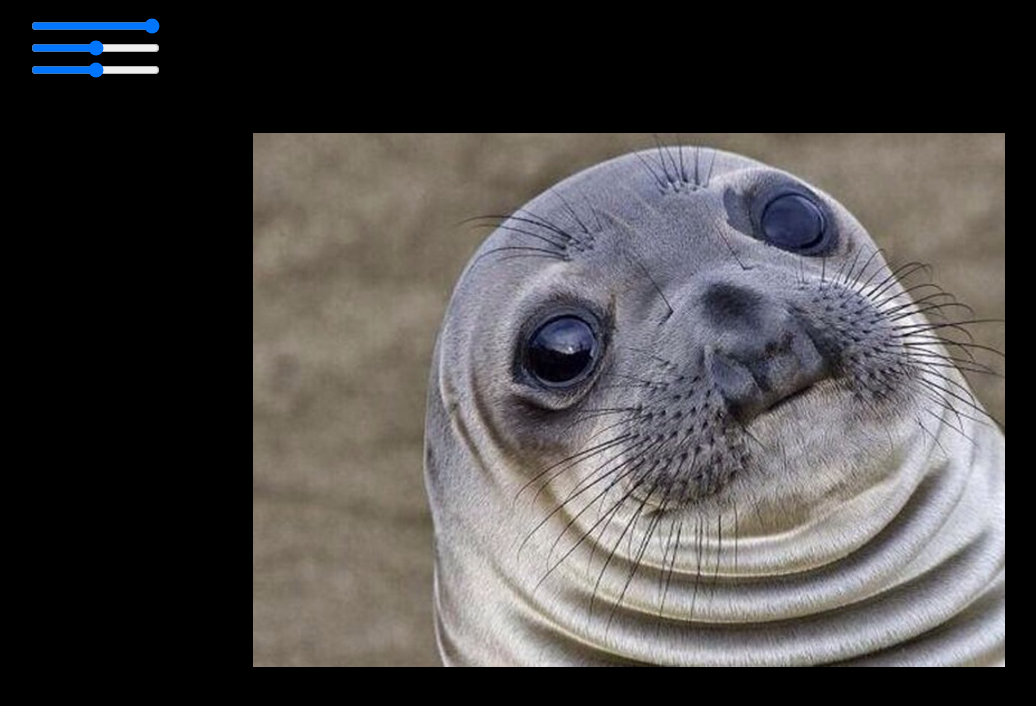
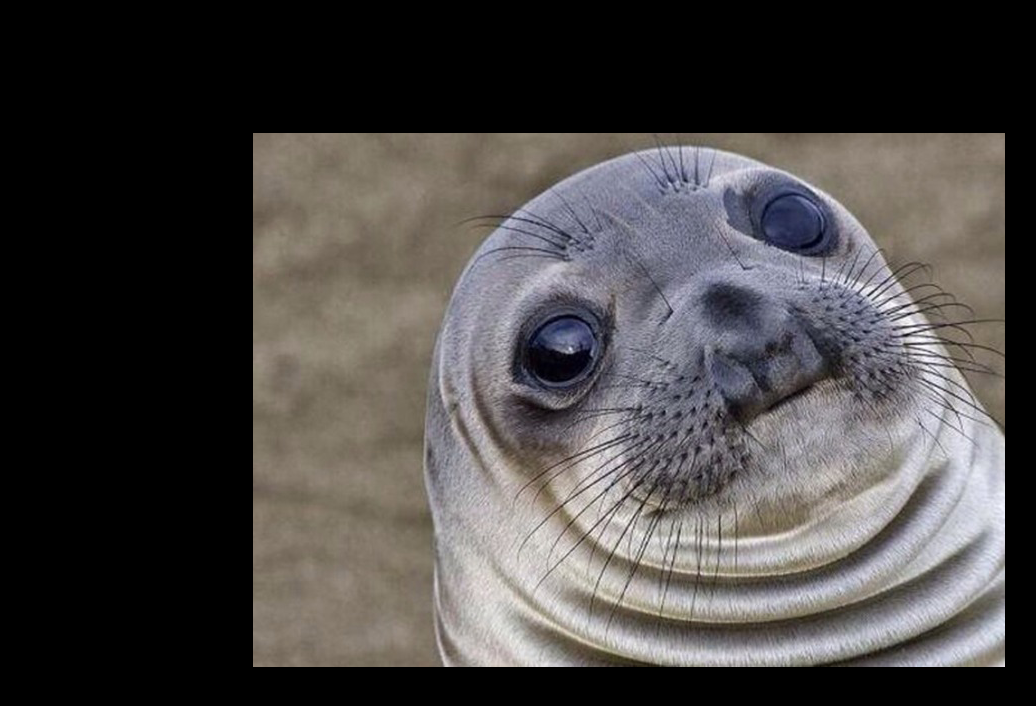
Before and after one commit to nieuw/curtain-viewer, a plain HTML site: page index.html in a window 1280 px wide. Shown: the top 706 px of the page, without its empty margins (11-1047 px from the left). Drawn offline with Linux system fonts and the light colour scheme.

Commit message:
removed sliders (commited too early)

```diff
--- a/index.html
+++ b/index.html
@@ -57,11 +57,6 @@
         <section>
             <img src="image/seal.png" alt="" />
         </section>
-        <ul>
-            <li><input type="range" max="100" min="0" value="100" /></li>
-            <li><input type="range" max="50" min="-50" value="0" /></li>
-            <li><input type="range" max="50" min="-50" value="0" /></li>
-        </ul>
     </article>
     </main>
 </body>
```
